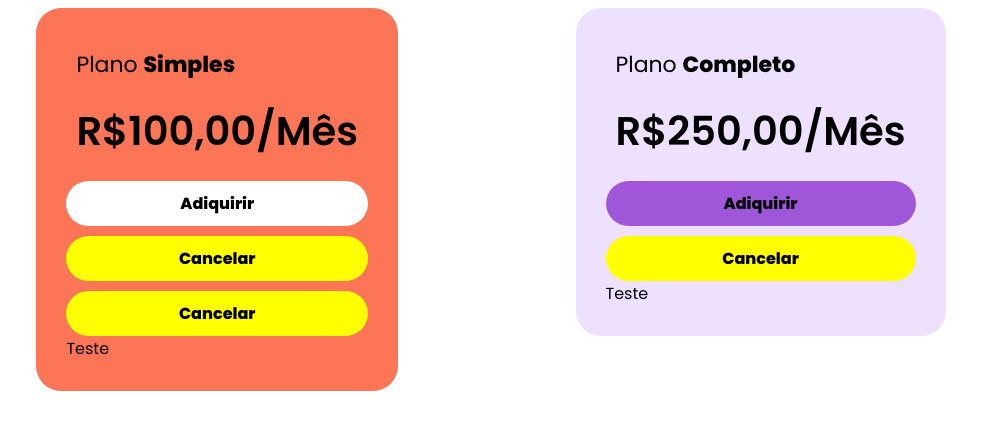
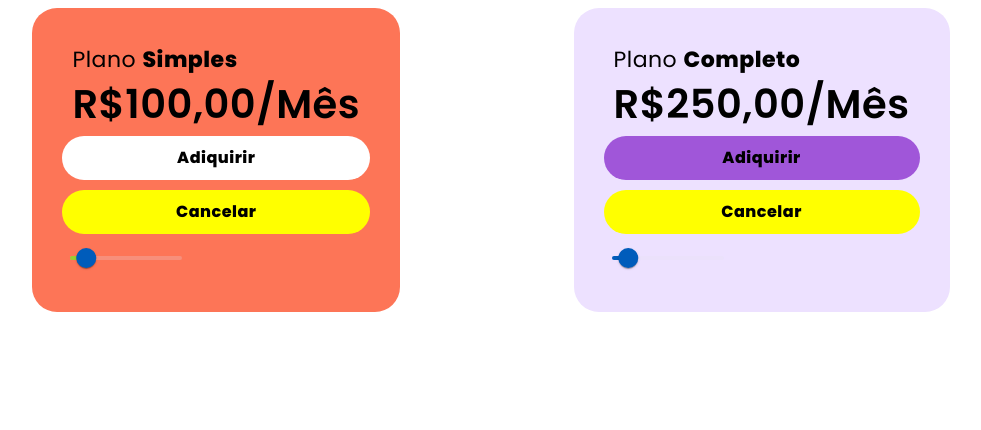
Before and after one commit to gillsonpassos/Curso-Angular, an Angular app: page / in a window 1280 px wide. Shown: the top 430 px of the page, without its empty margins (149-1130 px from the left). Built offline with nearby package versions, Linux system fonts and the light colour scheme.

Commit message:
Utilizando ng-deep e host em componentes externos

```diff
--- a/angular.json
+++ b/angular.json
@@ -39,6 +39,7 @@
               }
             ],
             "styles": [
+              "@angular/material/prebuilt-themes/azure-blue.css",
               "src/styles.scss"
             ],
             "scripts": [],
@@ -103,6 +104,7 @@
               }
             ],
             "styles": [
+              "@angular/material/prebuilt-themes/azure-blue.css",
               "src/styles.scss"
             ],
             "scripts": []
--- a/package.json
+++ b/package.json
@@ -11,10 +11,12 @@
   "private": true,
   "dependencies": {
     "@angular/animations": "^18.2.0",
+    "@angular/cdk": "^18.2.7",
     "@angular/common": "^18.2.0",
     "@angular/compiler": "^18.2.0",
     "@angular/core": "^18.2.0",
     "@angular/forms": "^18.2.0",
+    "@angular/material": "^18.2.7",
     "@angular/platform-browser": "^18.2.0",
     "@angular/platform-browser-dynamic": "^18.2.0",
     "@angular/router": "^18.2.0",
--- a/src/app/app.module.ts
+++ b/src/app/app.module.ts
@@ -4,6 +4,7 @@
 import { AppRoutingModule } from './app-routing.module';
 import { AppComponent } from './app.component';
 import { CardsModule } from './cards/cards.module';
+import { provideAnimationsAsync } from '@angular/platform-browser/animations/async';
 
 @NgModule({
   declarations: [
@@ -15,7 +16,9 @@
     CardsModule,
     AppRoutingModule
   ],
-  providers: [],
+  providers: [
+    provideAnimationsAsync()
+  ],
   bootstrap: [AppComponent]
 })
 export class AppModule { }
--- a/src/app/card-roxo/card-roxo.component.html
+++ b/src/app/card-roxo/card-roxo.component.html
@@ -4,6 +4,7 @@
     <app-card-roxo-button></app-card-roxo-button>
     <app-card-button-cancel></app-card-button-cancel>
 
-
-    <div class="card-cancel-button">Teste</div>
+    <mat-slider min="1" max="5" step="0.5">
+        <input matSliderThumb value="1.5">
+      </mat-slider>
 </div>
--- a/src/app/card/card.component.html
+++ b/src/app/card/card.component.html
@@ -3,7 +3,8 @@
   <div class="card__price card__item"> R${{ plano.infos.preco }},00/Mês</div>
   <app-card-button></app-card-button>
   <app-card-button-cancel></app-card-button-cancel>
-  <app-card-button-cancel></app-card-button-cancel>
 
-  <div class="card-cancel-button">Teste</div>
+  <mat-slider min="1" max="5" step="0.5">
+    <input matSliderThumb value="1.5">
+  </mat-slider>
 </div>
--- a/src/app/card/card.component.scss
+++ b/src/app/card/card.component.scss
@@ -22,6 +22,7 @@
 
 }
 
-::ng-deep app-card-button-cancel .card-cancel-button {
-    background-color: yellow !important;
-    }
+
+:host ::ng-deep .mdc-slider__track--active_fill {
+    border-color: yellowgreen!important;
+}
--- a/src/app/cards/cards.module.ts
+++ b/src/app/cards/cards.module.ts
@@ -5,6 +5,7 @@
 import { CardButtonComponent } from '../card-button/card-button.component';
 import { CardRoxoButtonComponent } from '../card-roxo-button/card-roxo-button.component';
 import { CardButtonCancelComponent } from '../card-button-cancel/card-button-cancel.component';
+import {MatSliderModule} from '@angular/material/slider';
 
 @NgModule({
   declarations: [
@@ -15,7 +16,8 @@
     CardButtonCancelComponent ,
   ],
   imports: [
-    CommonModule
+    CommonModule,
+    MatSliderModule
   ],
   exports: [
     CardComponent,
--- a/src/index.html
+++ b/src/index.html
@@ -6,8 +6,10 @@
   <base href="/">
   <meta name="viewport" content="width=device-width, initial-scale=1">
   <link rel="icon" type="image/x-icon" href="favicon.ico">
+  <link href="https://fonts.googleapis.com/css2?family=Roboto:wght@300;400;500&display=swap" rel="stylesheet">
+  <link href="https://fonts.googleapis.com/icon?family=Material+Icons" rel="stylesheet">
 </head>
-<body>
+<body class="mat-typography">
   <app-root></app-root>
 </body>
 </html>
--- a/src/styles.scss
+++ b/src/styles.scss
@@ -1 +1,11 @@
 /* You can add global styles to this file, and also import other style files */
+
+/*.card-cancel-button {
+    background-color: yellow !important;
+}
+
+html, body { height: 100%; }
+body { margin: 0; font-family: Roboto, "Helvetica Neue", sans-serif; }
+*/
+
+@import './styles/global-overrides';
--- /dev/null
+++ b/src/styles/_global-overrides.scss
@@ -0,0 +1,8 @@
+app-card-button-cancel .card-cancel-button {
+    background-color: yellow !important;
+
+}
+ //esta atualização só afeta o met-slider
+/*.mdc-slider__track--active_fill {
+    border-color: yellowgreen!important;
+}*/
```
Also changed, not shown: 1 other file (tests, documents, lock files or other folders).
